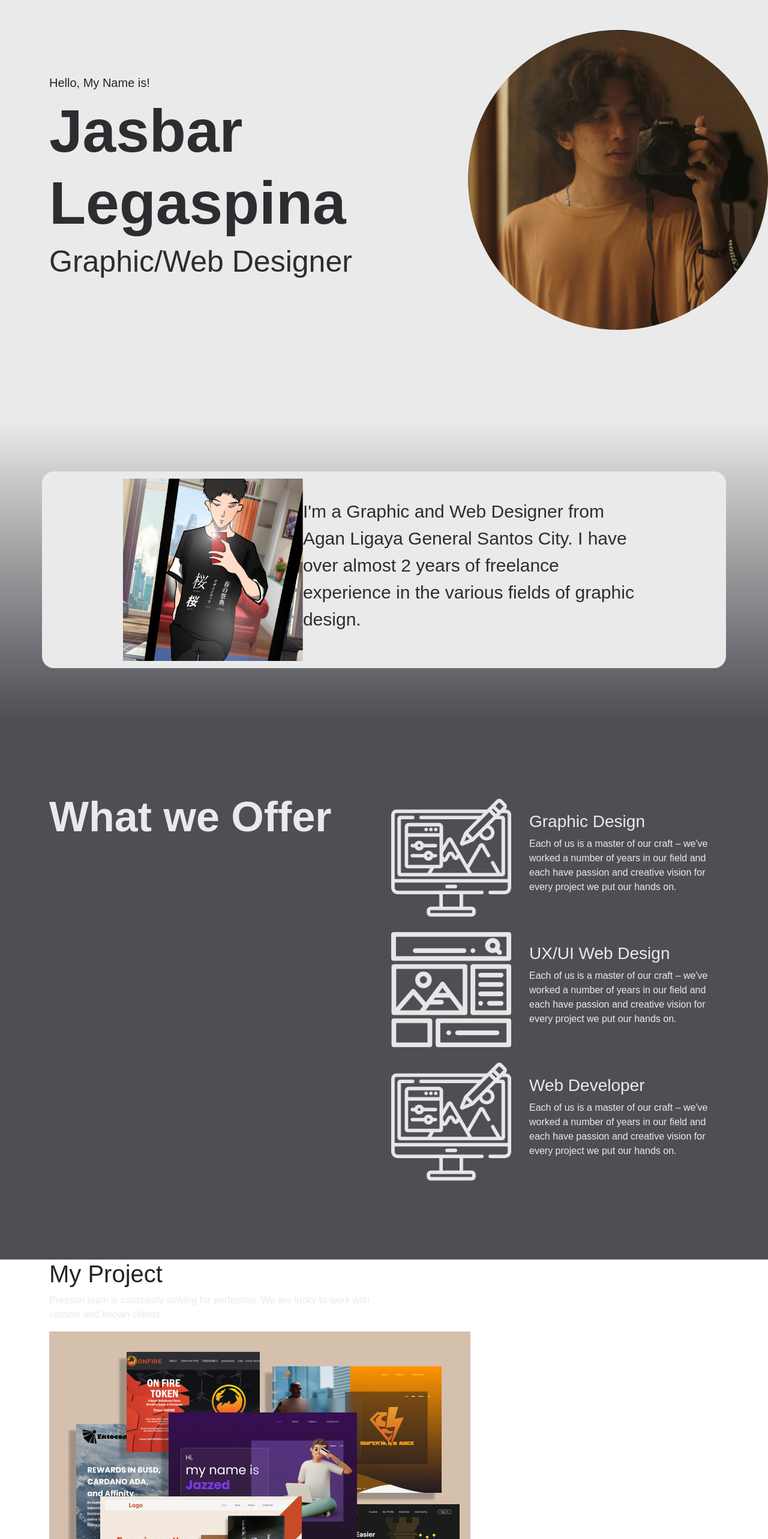
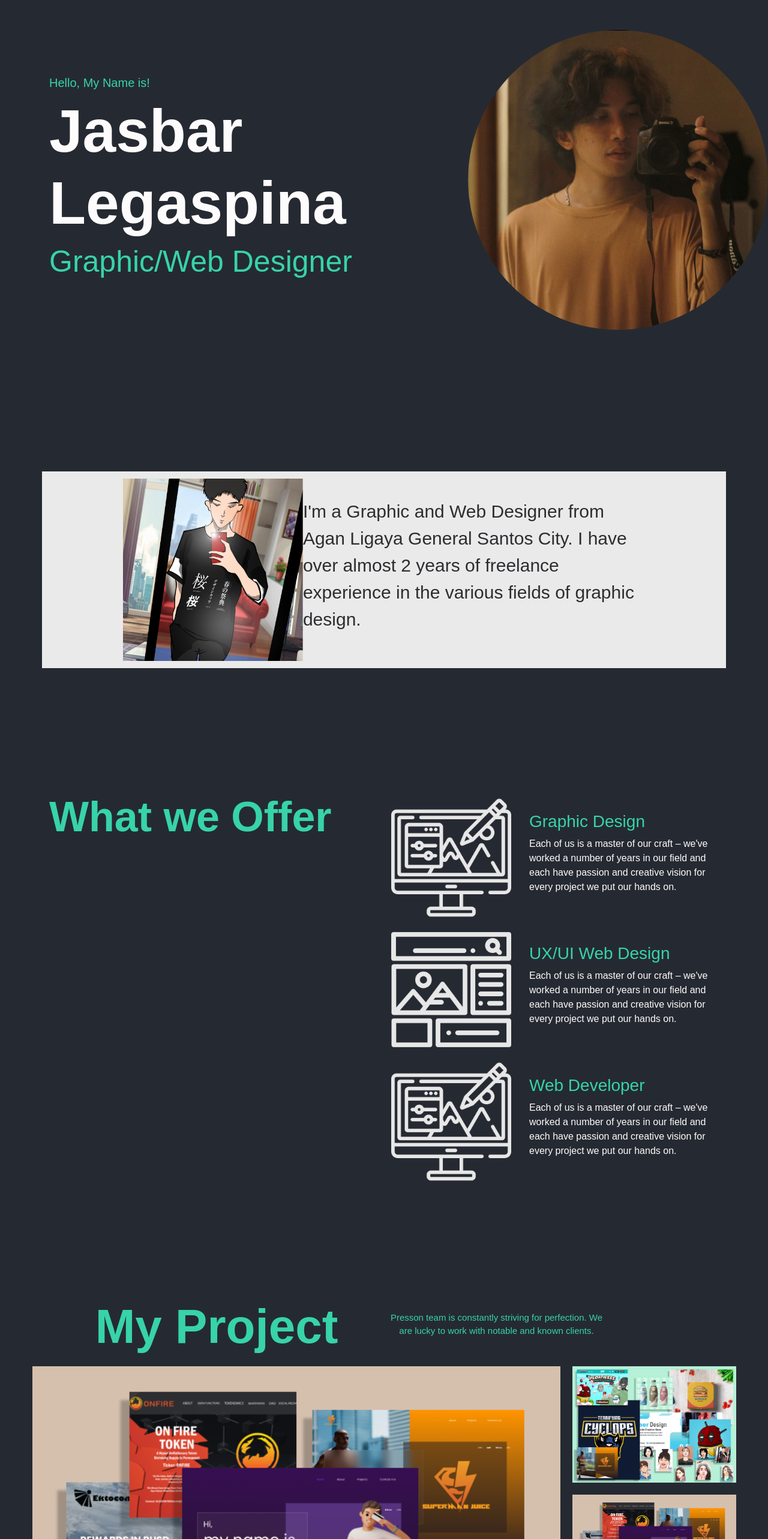
Before and after one commit to justjazzed/React-Web-Portfolio, a React (Create React App) app: page / in a window 1280 px wide. Shown: the part 200-2766 px from the top of the page at 60% size. Built offline with nearby package versions, Linux system fonts and the light colour scheme.

Commit message:
Styling the project section

```diff
--- a/src/styles/Home.css
+++ b/src/styles/Home.css
@@ -1,5 +1,5 @@
 .Hero {
-  background-color: #eaeaea;
+  background-color: #252a32;
   height: 800px;
   display: flex;
   align-items: center;
@@ -16,12 +16,15 @@
 .hero-main h1 {
   font-size: 100px;
   font-weight: 700;
-  color: #2c2d30;
+  color: #fefbfc;
+}
+.hero-main h5{
+  color: #37d3aa;
 }
 .hero-main h2 {
   font-size: 50px;
   font-weight: 500;
-  color: #2c2d30;
+  color: #37d3aa;
 }
 
 /* **********************About Section *********************/
@@ -30,14 +33,7 @@
   height: 500px;
   display: flex;
   align-items: center;
-  background-image: linear-gradient(
-    to bottom,
-    #eaeaea,
-    #c1c1c2,
-    #99999c,
-    #727378,
-    #4e4f55
-  );
+  background-color: #252a32;
 }
 .about-main img {
   width: 300px;
@@ -49,7 +45,7 @@
   background-color: #eaeaea;
   justify-content: center;
   padding: 1%;
-  border-radius: 20px;
+
 }
 .about-main p {
   width: 22em;
@@ -68,12 +64,12 @@
   height: 900px;
   display: flex;
   align-items: center;
-  background-color: #4e4f55;
+  background-color: #252a32;
 }
 .Service-section h1 {
   font-size: 70px;
   font-weight: 700;
-  color: #eaeaea;
+  color: #37d3aa;
 }
 .Service-section .service-text {
   display: flex;
@@ -84,7 +80,67 @@
   width: 200px;
   margin: 10px 0 10px 0;
 }
-.Service-section .service-text h3,
-p {
-  color: #eaeaea;
+.Service-section .service-text h3{
+  color: #37d3aa;
 }
+.Service-section .service-text p{
+  color: #fefbfc;
+}
+    /* **********************Project Section*********************/
+.Project-section{
+    height: 70em;
+    padding-top: 5%;
+    background-color: #252a32;
+    text-align: center;
+}
+.text-project{
+    display: flex;
+    align-items: center;
+
+}
+.text-project p{
+  color: #37d3aa;
+    font-size: 15px;
+    width: 25em;
+}
+.text-project h1{
+  color: #37d3aa;
+    font-size: 80px;
+    font-weight: 700;
+}
+
+.img-project{
+  display: flex;
+  justify-content: space-between;
+  width: auto;
+  gap: 20px;
+}
+.img-project img{
+  width: 55em;
+  margin:  10px 0 10px 0;
+}
+.right-img{
+  display: flex;
+  flex-direction: column;
+}
+.right-img img{
+  width: 273px;
+}
+.img-main{
+  display: flex;
+  justify-content: center;
+}
+.project-description{
+  display: flex;
+ color: #fefbfc;
+  align-items: center;
+}
+.project-description h1{
+  color: #37d3aa;
+  text-align: left;
+}
+.project-description p{
+  color: #fefbfc;
+  text-align: left;
+}
+/* **********************Other Project Section*********************/
```
